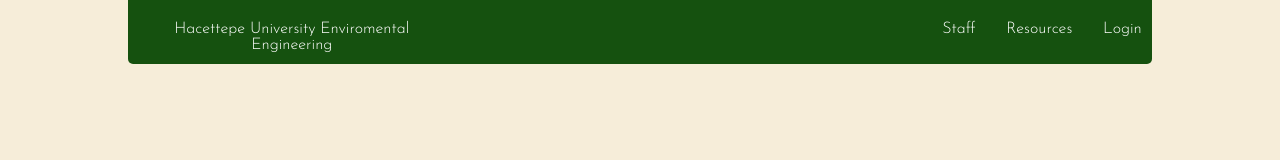
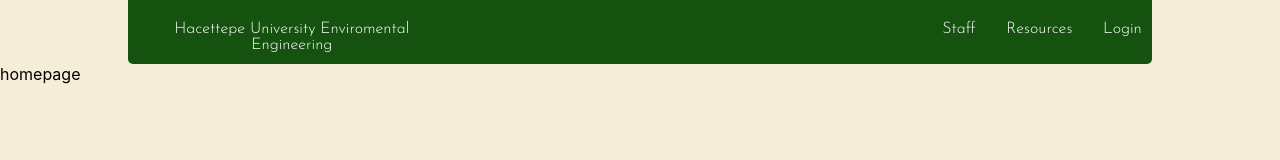
Before and after one commit to abkansu/blog, a React (Create React App) app in the folder frontend/: page / in a window 1280 px wide. Shown: the top 160 px of the page. Built offline with nearby package versions, Linux system fonts and the light colour scheme.

Commit message:
fake pages added

```diff
--- a/frontend/src/App.js
+++ b/frontend/src/App.js
@@ -1,9 +1,14 @@
-import logo from "./logo.svg";
 import "./App.css";
 import TopBar from "./components/TopBar";
+import Homepage from "./pages/Homepage";
 
 function App() {
-  return <TopBar />;
+  return (
+    <>
+      <TopBar />
+      <Homepage />
+    </>
+  );
 }
 
 export default App;
--- /dev/null
+++ b/frontend/src/pages/Homepage.js
@@ -0,0 +1,8 @@
+import React from "react";
+import PropTypes from "prop-types";
+
+const Homepage = (props) => {
+  return <div>homepage</div>;
+};
+
+export default Homepage;
```
Also changed, not shown: frontend/src/pages/Resources.js (added, +8 -0 lines), frontend/src/pages/Staff.js (added, +8 -0 lines).
